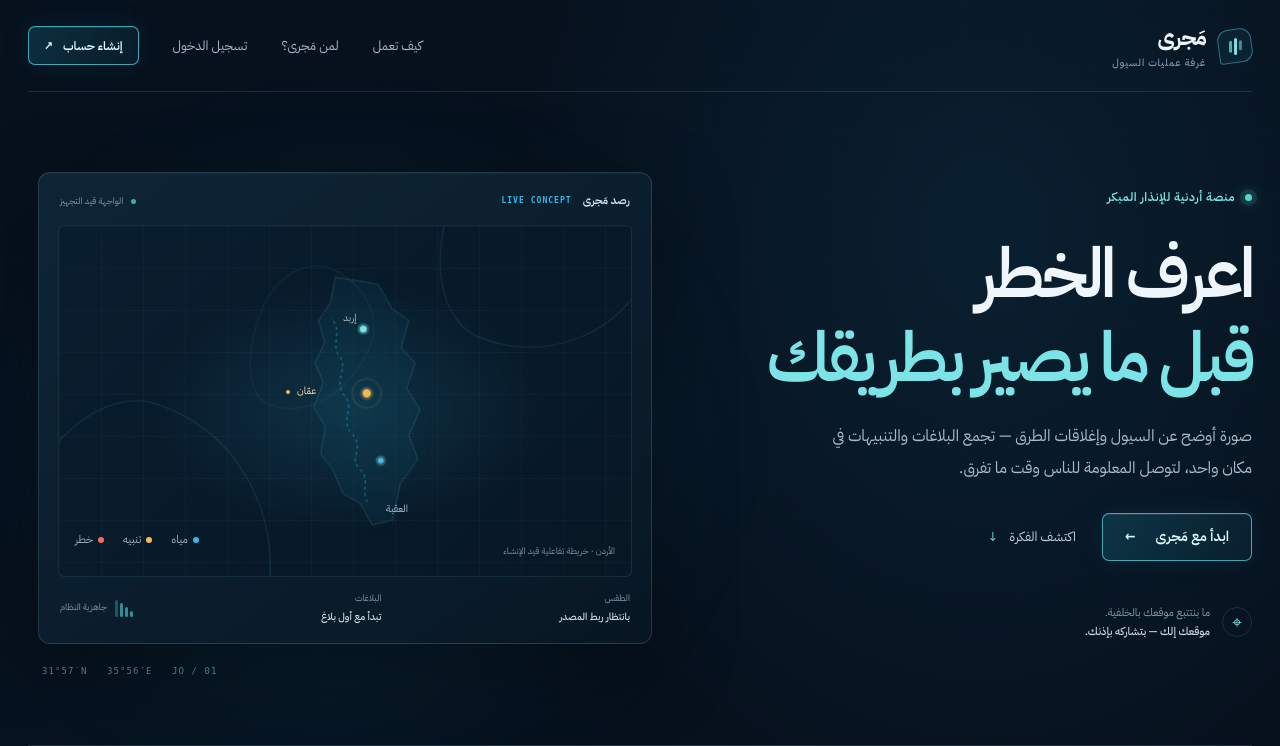
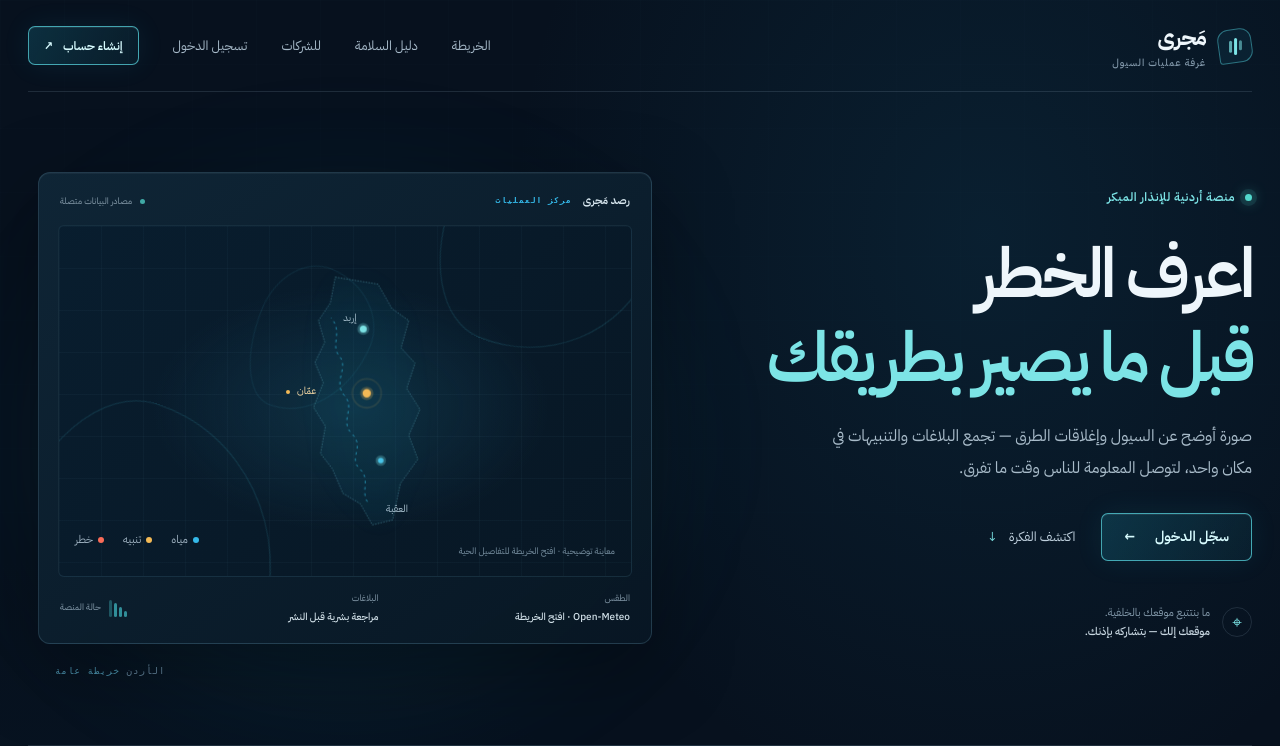
Before and after one commit to mohyaseen-2001/majra-project, a Laravel app: page / in a window 1280 px wide. Shown: the top 746 px of the page. Run offline with Laravel 12, Linux system fonts and the light colour scheme; style sheets or scripts are compiled from the project's sources; some libraries are stand-ins or nearby versions.

Commit message:
Refresh landing page operations status

```diff
--- a/resources/views/welcome.blade.php
+++ b/resources/views/welcome.blade.php
@@ -20,8 +20,9 @@
             <span>مَجرى<small>غرفة عمليات السيول</small></span>
         </a>
         <nav class="site-nav" aria-label="التنقل الرئيسي">
-            <a href="#how-it-works">كيف تعمل</a>
-            <a href="#for-who">لمن مَجرى؟</a>
+            <a href="{{ auth()->check() ? (auth()->user()->hasRole('citizen') ? route('map') : (auth()->user()->hasRole('company') ? route('company.dashboard') : route('admin.dashboard'))) : route('login') }}">{{ auth()->check() && auth()->user()->hasRole('company') ? 'لوحة الشركة' : (auth()->check() && auth()->user()->hasRole('admin') ? 'لوحة الإدارة' : 'الخريطة') }}</a>
+            <a href="{{ route('safety') }}">دليل السلامة</a>
+            <a href="{{ route('pricing') }}">للشركات</a>
             <a href="{{ route('login') }}">تسجيل الدخول</a>
             <a class="button button-small" href="{{ route('register') }}">إنشاء حساب <span aria-hidden="true">↗</span></a>
         </nav>
@@ -35,7 +36,7 @@
                 <h1 id="hero-title">اعرف الخطر<br><em>قبل ما يصير بطريقك</em></h1>
                 <p class="hero-lede">صورة أوضح عن السيول وإغلاقات الطرق — تجمع البلاغات والتنبيهات في مكان واحد، لتوصل المعلومة للناس وقت ما تفرق.</p>
                 <div class="hero-actions">
-                    <a class="button" href="{{ route('register') }}">ابدأ مع مَجرى <span aria-hidden="true">←</span></a>
+                    <a class="button" href="{{ auth()->check() ? (auth()->user()->hasRole('citizen') ? route('map') : (auth()->user()->hasRole('company') ? route('company.dashboard') : route('admin.dashboard'))) : route('login') }}">{{ auth()->check() && auth()->user()->hasRole('citizen') ? 'افتح الخريطة' : 'سجّل الدخول' }} <span aria-hidden="true">←</span></a>
                     <a class="text-link" href="#how-it-works">اكتشف الفكرة <span aria-hidden="true">↓</span></a>
                 </div>
                 <div class="hero-note"><span class="note-icon" aria-hidden="true">⌖</span><span>ما بنتتبع موقعك بالخلفية.<br><b>موقعك إلك — بتشاركه بإذنك.</b></span></div>
@@ -44,7 +45,7 @@
             <div class="radar-wrap" aria-label="تصور بصري لغرفة عمليات مَجرى">
                 <div class="radar-glow"></div>
                 <div class="radar-card">
-                    <div class="radar-topline"><span class="panel-kicker">رصد مَجرى <b>LIVE CONCEPT</b></span><span class="panel-time"><i></i> الواجهة قيد التجهيز</span></div>
+                    <div class="radar-topline"><span class="panel-kicker">رصد مَجرى <b>مركز العمليات</b></span><span class="panel-time"><i></i> مصادر البيانات متصلة</span></div>
                     <div class="map-scene" id="map-preview">
                         <div class="contour contour-one"></div><div class="contour contour-two"></div><div class="contour contour-three"></div>
                         <svg class="jordan-outline" viewBox="0 0 300 390" role="img" aria-label="رسم توضيحي لخريطة الأردن">
@@ -56,16 +57,16 @@
                         <span class="map-label label-amman">عمّان <i></i></span>
                         <span class="map-label label-irbid">إربد</span>
                         <span class="map-label label-aqaba">العقبة</span>
-                        <span class="map-caption">الأردن · خريطة تفاعلية قيد الإنشاء</span>
+                        <span class="map-caption">معاينة توضيحية · افتح الخريطة للتفاصيل الحية</span>
                         <div class="map-legend"><span><i class="legend-blue"></i> مياه</span><span><i class="legend-amber"></i> تنبيه</span><span><i class="legend-red"></i> خطر</span></div>
                     </div>
                     <div class="radar-footer">
-                        <div><span class="footer-label">الطقس</span><strong>بانتظار ربط المصدر</strong></div>
-                        <div><span class="footer-label">البلاغات</span><strong>تبدأ مع أول بلاغ</strong></div>
-                        <div class="signal"><span class="signal-bars"><i></i><i></i><i></i><i></i></span><span>جاهزية النظام</span></div>
+                        <div><span class="footer-label">الطقس</span><strong>Open‑Meteo · افتح الخريطة</strong></div>
+                        <div><span class="footer-label">البلاغات</span><strong>مراجعة بشرية قبل النشر</strong></div>
+                        <div class="signal"><span class="signal-bars"><i></i><i></i><i></i><i></i></span><span>حالة المنصة</span></div>
                     </div>
                 </div>
-                <div class="radar-coordinate">31°57′N &nbsp; 35°56′E <span>JO / 01</span></div>
+                <div class="radar-coordinate">الأردن <span>خريطة عامة</span></div>
             </div>
         </section>
 
```
